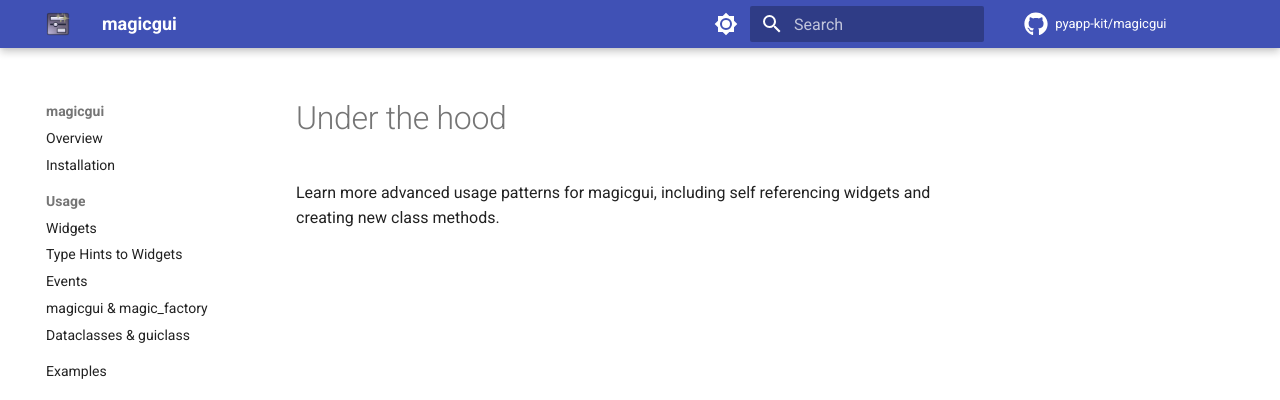
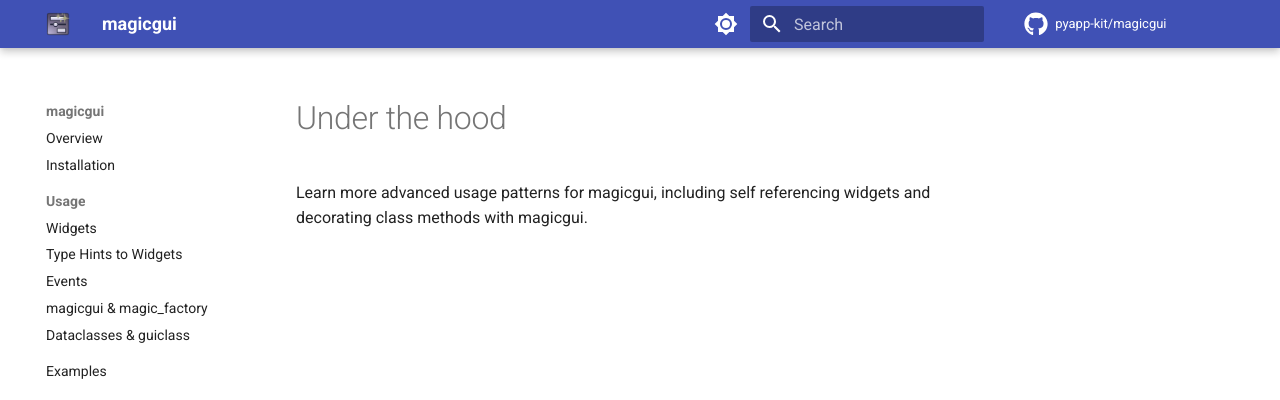
Before and after one commit to pyapp-kit/magicgui, an MkDocs documentation site: the page built from docs/examples/under_the_hood/README.md, in a window 1280 px wide. Shown: the top 400 px of the page. Built offline with MkDocs 1.6.1 and Material for MkDocs 9.7.7, drawn with Linux system fonts in a browser that asks for light colours; comment, search, counter and statistics services are not loaded.

Commit message:
Minor clarifications for examples text

```diff
--- a/docs/examples/notebooks/magicgui_jupyter.py
+++ b/docs/examples/notebooks/magicgui_jupyter.py
@@ -1,6 +1,8 @@
 """# Jupyter notebooks and magicgui
 
 This example shows magicgui widgets embedded in a jupyter notebook.
+
+The key function here is `use_app("ipynb")`.
 
 You can also [get this example at github](https://github.com/pyapp-kit/magicgui/blob/main/docs/examples/notebooks/magicgui_jupyter.ipynb).
 """
--- a/docs/examples/under_the_hood/README.md
+++ b/docs/examples/under_the_hood/README.md
@@ -1,3 +1,5 @@
 # Under the hood
 
-Learn more advanced usage patterns for magicgui, including self referencing widgets and creating new class methods.
+Learn more advanced usage patterns for magicgui,
+including self referencing widgets and
+decorating class methods with magicgui.
--- a/docs/examples/under_the_hood/class_method.py
+++ b/docs/examples/under_the_hood/class_method.py
@@ -1,6 +1,6 @@
 """# Deocrate class methods with magicgui
 
-Demonstrates decorating a method.
+Demonstrates decorating a class method with magicgui.
 
 Once the class is instantiated, `instance.method_name` will return a FunctionGui
 in which the instance will always be provided as the first argument (i.e. "self") when
```
